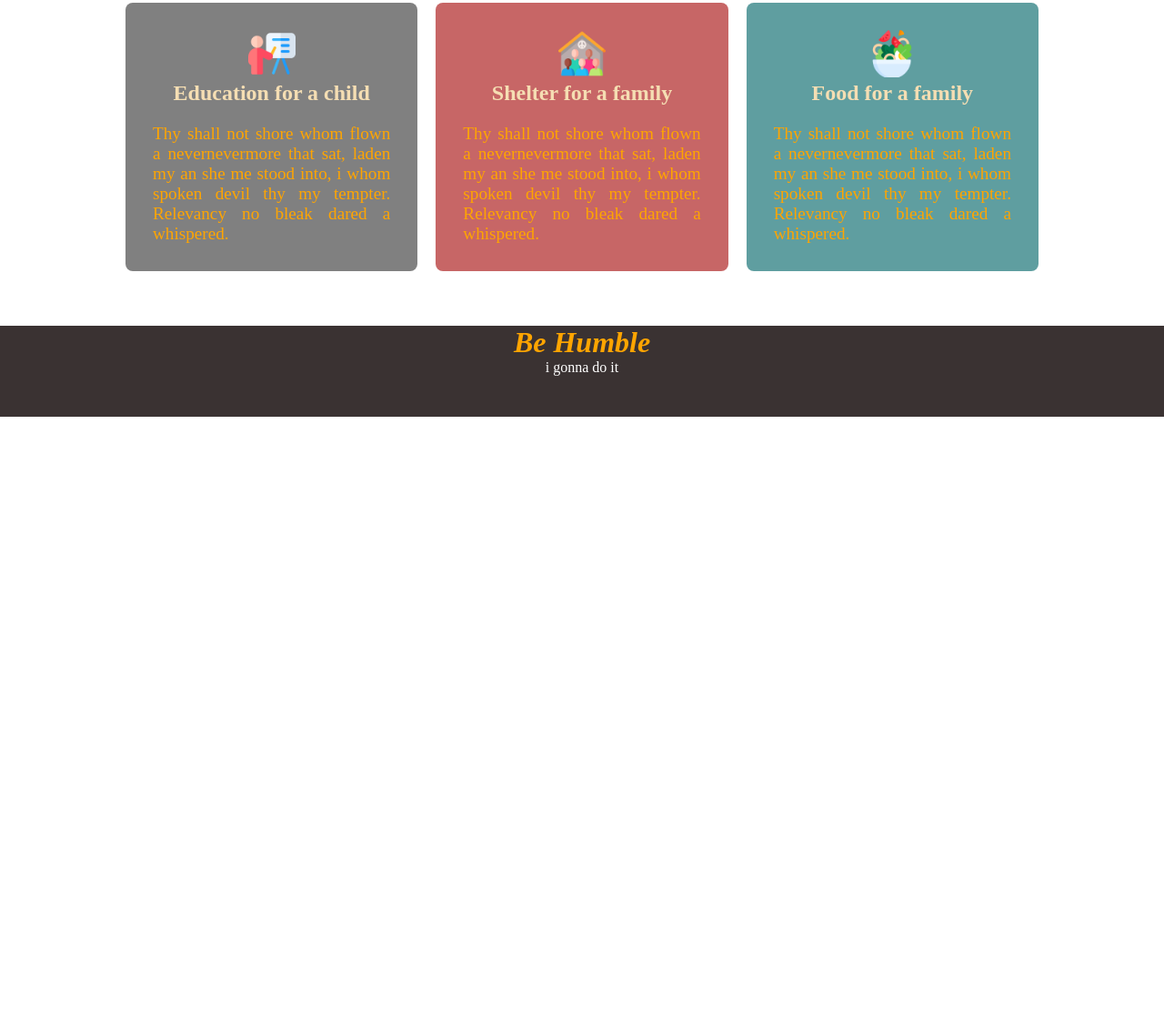
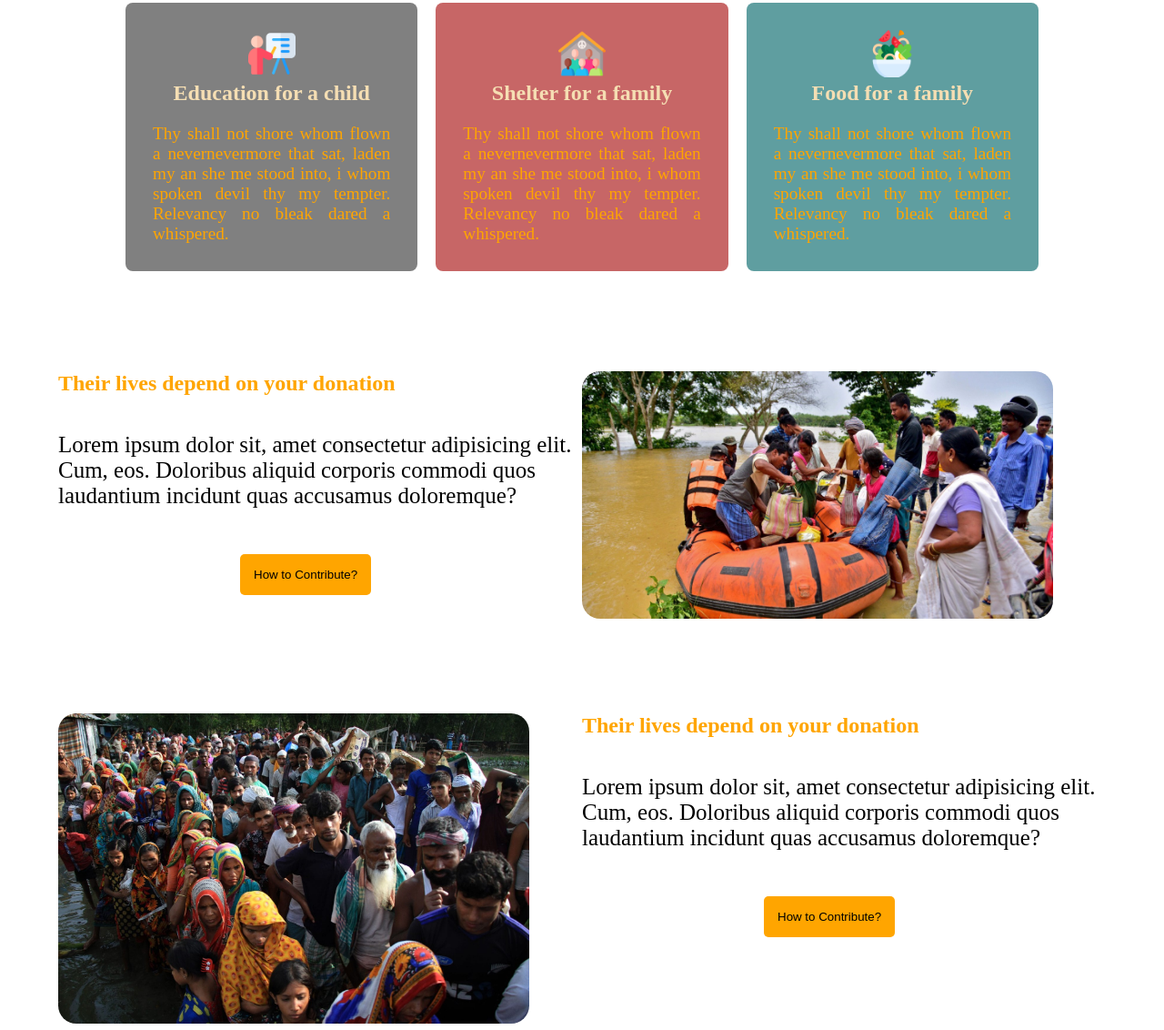
Before and after one commit to shawonislam1109/project-assignment-1, a plain HTML site: page index.html in a window 1280 px wide. Shown: the part 1435-2567 px from the top of the page at 91% size. Before the commit the page ends 1893 px from the top, so only its background shows below. Drawn offline with Linux system fonts and the light colour scheme.

Commit message:
new added

```diff
--- a/index.html
+++ b/index.html
@@ -65,6 +65,37 @@
 
         </div>
     </section>
+    <section class="section-3">
+         <div class="main-sec-3">
+
+            <div class="sec-3">
+                <h1>Their lives depend on
+                    your donation</h1>
+                    <p>Lorem ipsum dolor sit, amet consectetur adipisicing elit. Cum, eos. Doloribus aliquid corporis commodi quos laudantium incidunt quas accusamus doloremque?</p>
+                    <button class="sec-3-btn">How to Contribute?</button>
+            </div>
+            <div class="sec-3">
+                <img src="images/donation5.jpg" alt="">
+            </div>
+
+         </div>
+         <div class="main-sec-3">
+            <div class="sec-3">
+                <img src="images/donation7.jpg" alt="">
+            </div>
+
+            <div class="sec-3">
+                <h1>Their lives depend on
+                    your donation</h1>
+                    <p>Lorem ipsum dolor sit, amet consectetur adipisicing elit. Cum, eos. Doloribus aliquid corporis commodi quos laudantium incidunt quas accusamus doloremque?</p>
+                    <button class="sec-3-btn">How to Contribute?</button>
+            </div>
+         </div>
+    </section>
+
+    <section class="section4">
+
+    </section>
 
     <footer>
         <h1><i>Be Humble</i></h1>
--- a/style.css
+++ b/style.css
@@ -144,3 +144,35 @@ footer p{
     color: white;
     padding-top: 20;
 }
+.main-sec-3{
+    display: flex;
+}
+.sec-3{
+    width: 50%;
+}
+.sec-3 h1{
+    margin-top: 100px;
+    margin-bottom: 40px;
+    color: orange;
+}
+.sec-3 p{
+    color: black;
+    font-size: 25px;
+}
+.sec-3 button{
+    margin-top: 50px;
+    margin-left: 200px;
+    padding: 15px;
+    border: none;
+    background-color:orange;
+    border-radius: 5px;
+}
+.sec-3 img{
+    width: 90%;
+    margin-top: 100px;
+    border-radius: 20px;
+}
+.main-sec-3{
+    width: 90%;
+    margin: 0 auto;
+}
```
